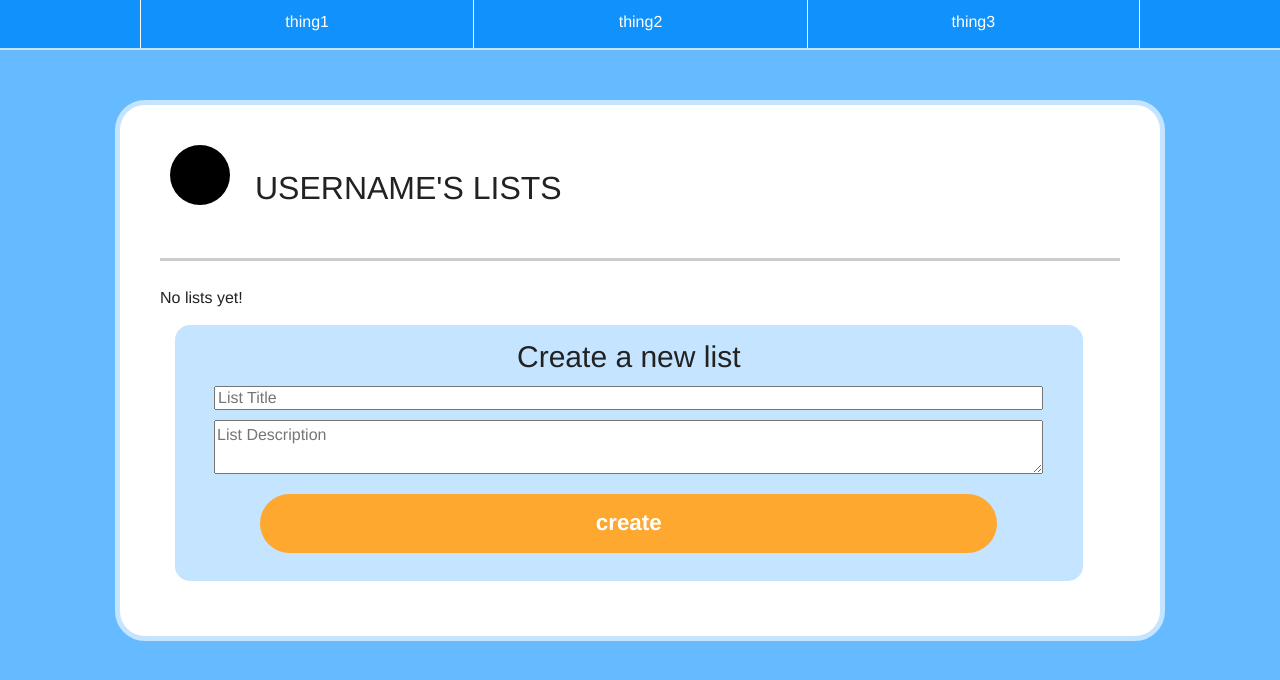
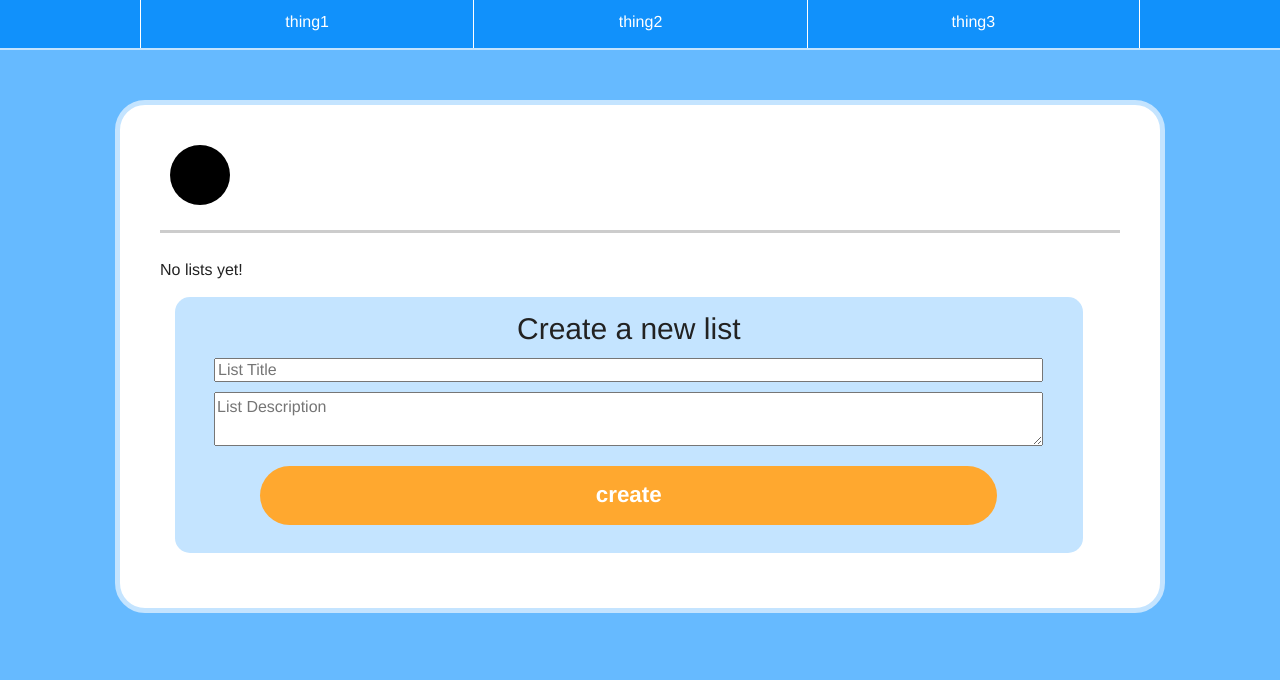
Before and after one commit to miracode/wist, a Flask app: template templates/list_all.html in a window 1280 px wide. Shown: the top 680 px of the page. Run offline with Flask 2, Linux system fonts and the light colour scheme; the template is opened without the code that fills it, so the values that code supplies are empty; some libraries are stand-ins or nearby versions.

Commit message:
added redirects, they need to pass messages

```diff
--- a/templates/list_all.html
+++ b/templates/list_all.html
@@ -4,7 +4,7 @@
     <div class='row'>
         <div class='large-1 columns profile-picture-small'></div>
         <div class='large-11 columns'>
-            <h1 class='user-title'>USERNAME'S LISTS</h1>
+            <h1 class='user-title'>{{ message }}</h1>
         </div>
     </div>
     <div class='row'>
--- a/views.py
+++ b/views.py
@@ -14,8 +14,9 @@ def do_login(db_pwd, user_id, username='', passwd=''):
         return redirect(url_for('register'))
         #raise ValueError("Invalid Username or Password")
     if not pbkdf2_sha256.verify(passwd, db_pwd):
-        # TODO: redirect back to home page with message
-        raise ValueError("Invalid Username or Password")
+        # TODO: redirect back to home page --with message--
+        return redirect(url_for('register'))
+        #raise ValueError("Invalid Username or Password")
     session['logged_in'] = True
     session['user_id'] = user_id
 
@@ -43,7 +44,7 @@ def register():
         user_data = get_login_user(request.form['username'])
         do_login(user_data[0]['user_passwd'], user_data[0]['user_id'],
                  request.form['username'], request.form['password'])
-        return redirect(url_for('show_lists')) # TODO pass a msg "you registerd"
+        return redirect(url_for('show_lists_register_sucess'))
     else:
         user_data = get_login_user(request.form['username'])
         if user_data == []:
@@ -57,7 +58,18 @@ def register():
 @app.route('/lists/all', methods=['GET'])
 def show_lists():
     lists = get_all_users_lists(session['user_id'])
-    return render_template('list_all.html', lists=lists)
+    user = get_user_name(session['user_id'])
+    message = "%s's Lists" % user
+    return render_template('list_all.html', lists=lists, message=message)
+
+
+# This doesn't work
+@app.route('/lists/all', methods=['GET'])
+def show_lists_register_sucess():
+    lists = get_all_users_lists(session['user_id'])
+    user = get_user_name(session['user_id'])
+    message = "Thank you for registering %s!" % user
+    return render_template('list_all.html', lists=lists, message=message)
 
 
 @app.route('/lists/<id>')
```
